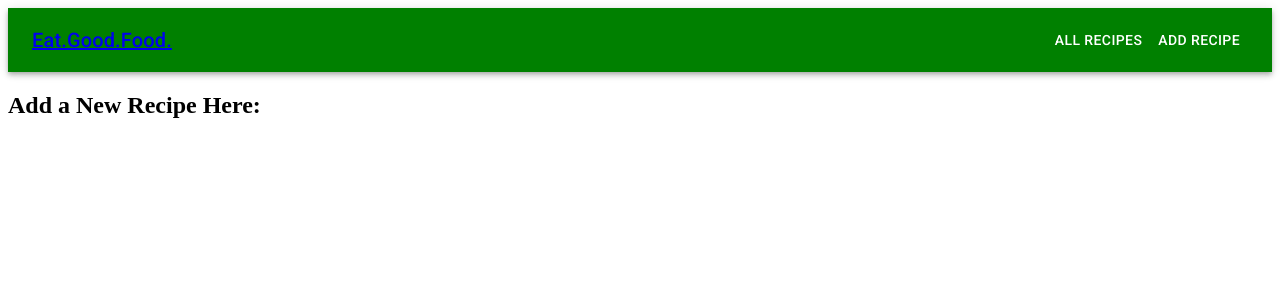
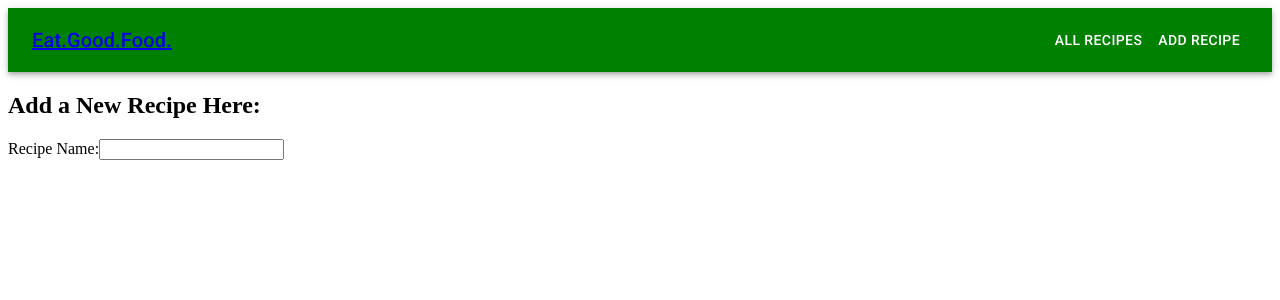
Before and after one commit to VLParry/EatGoodFood, a React (Create React App) app: page /addrecipe in a window 1280 px wide. Shown: the top 300 px of the page. Built offline with nearby package versions, Linux system fonts and the light colour scheme.

Commit message:
adding first form prompt

```diff
--- a/src/components/Form.jsx
+++ b/src/components/Form.jsx
@@ -34,8 +34,15 @@ function handleSubmit(e){
   return (
     <section>
       <h1>Add a New Recipe Here:</h1>
-      <form>
-
+      <form onSubmit={handleSubmit}>
+<label>
+  Recipe Name:
+  <input
+  type="text"
+  name="title"
+  value={newRecipes.title}
+  />
+</label>
       </form>
     </section>
 
```
